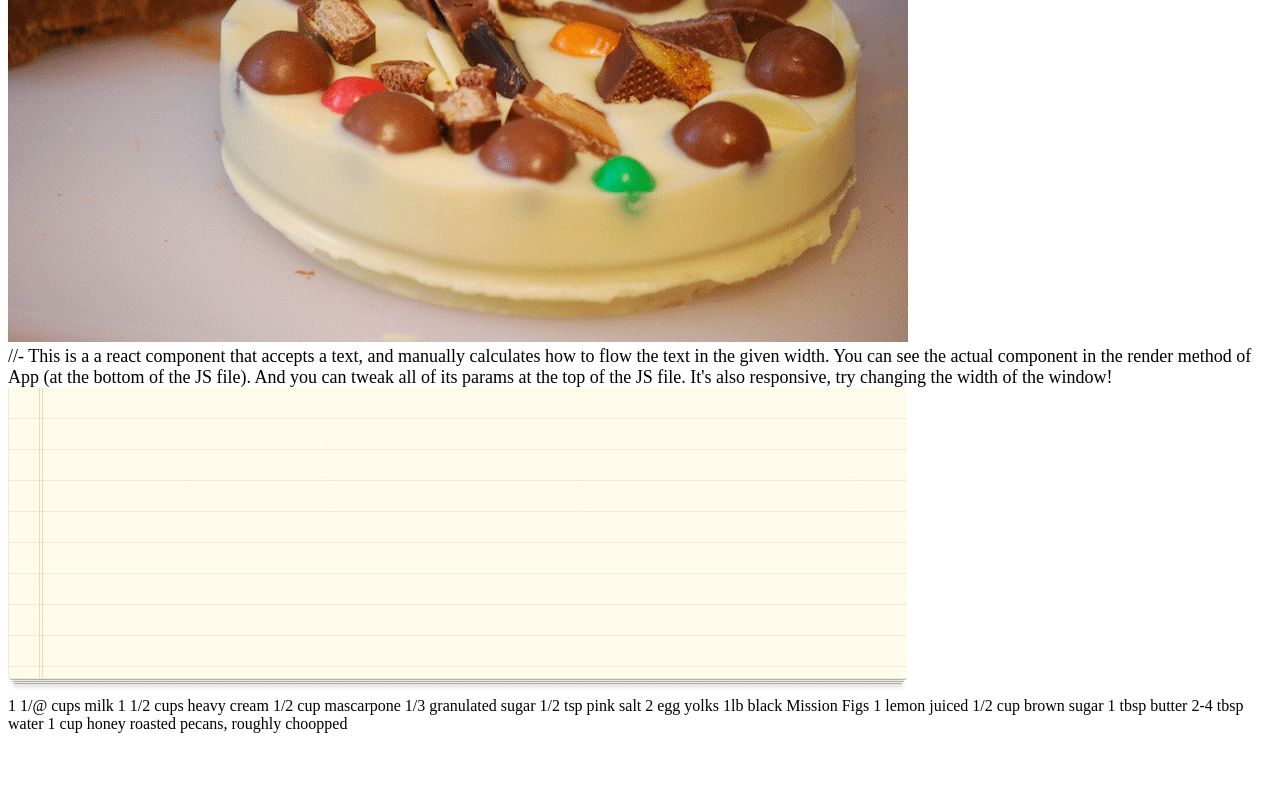
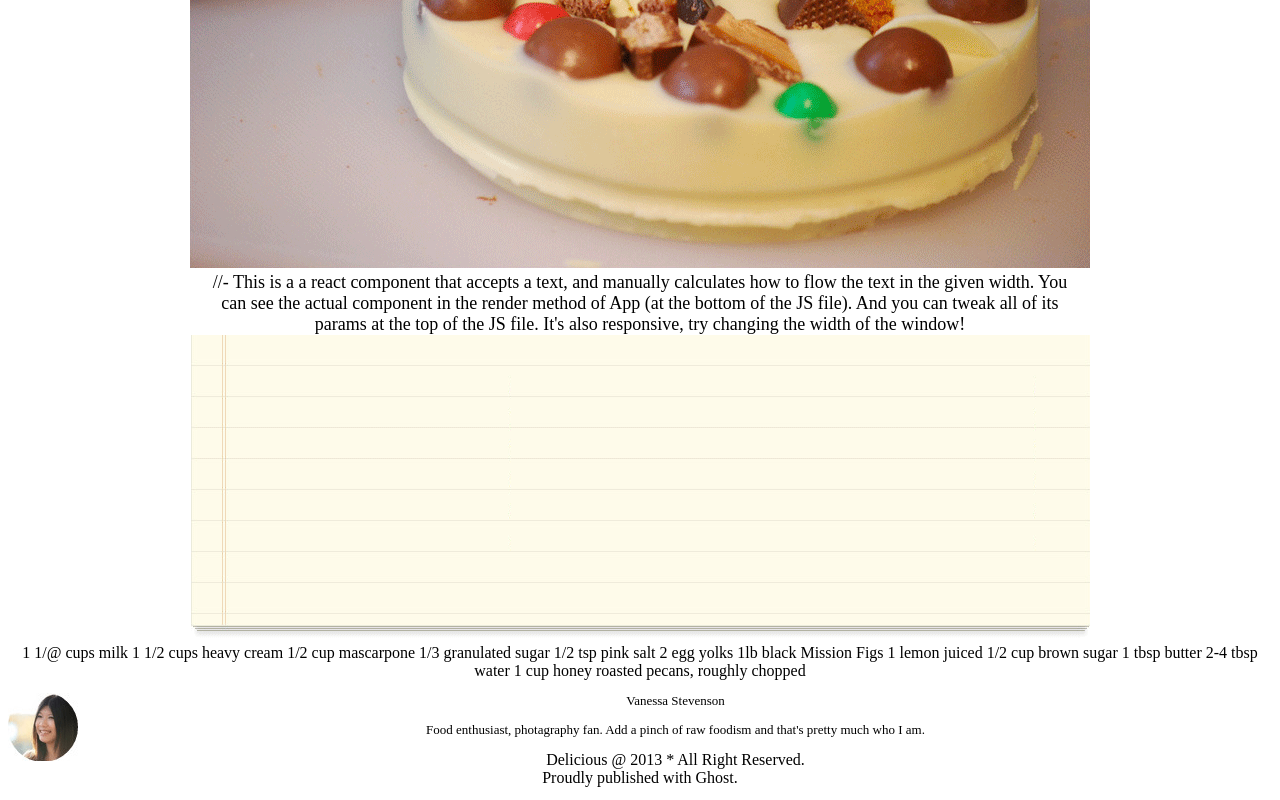
Before and after one commit to catdude2000/another-choco-pizza, a plain HTML site: page index.html in a window 1280 px wide. Shown: the part 533-1333 px from the top of the page. Before the commit the page ends 1274 px from the top, so only its background shows below. Drawn offline with Linux system fonts and the light colour scheme.

Commit message:
lots more

```diff
--- a/index.html
+++ b/index.html
@@ -27,6 +27,7 @@
 
                 </div>
             </div>
+            <!-- divider -->
         </h1>
         <h2>
             Chocalate Pizza
@@ -44,8 +45,32 @@
             <!-- sugar crossed -->
             1/2 tsp pink salt 2 egg yolks
             <!-- crossed -->
-            1lb black Mission Figs  1 lemon juiced 1/2 cup brown sugar 1 tbsp butter 2-4 tbsp water 1 cup honey roasted pecans, roughly choopped
+            1lb black Mission Figs  1 lemon juiced 1/2 cup brown sugar 1 tbsp butter 2-4 tbsp water 1 cup honey roasted pecans, roughly chopped
         </div>
+        <!-- divider -->
+        <section>
+            <div>
+                <img class="van" src="/assets/van-pic.png" alt="">
+            </div>
+            <div>
+                <p class="lowp1">
+                Vanessa Stevenson
+                </p>
+                <p class="lowp2">
+                    Food enthusiast, photagraphy fan.  Add a pinch of raw foodism and that's pretty much who I am.
+                </p>
+            </div>
+
+        </section>
+        <!-- small divider -->
+        <p class="bottom">
+            <div class="bot ln1">
+                Delicious @ 2013 * All Right Reserved.
+            </div>
+            <div class="bot ln2">
+                Proudly published with Ghost.
+            </div>
+        </p>
 
         <script src="" async defer></script>
     </body>
--- a/style.css
+++ b/style.css
@@ -1,3 +1,7 @@
+body {
+    text-align: center;
+    /* padding-left: 20%; */
+}
 .left{
     margin-right: 50%;
 }
@@ -6,6 +10,7 @@
 }
 .right {
     display: inline;
+    float: right;
 }
 .rtdvdv {
     padding-left: 6px;
@@ -22,4 +27,9 @@ h2 {
 }
 .ips {
     font-size: 18px;
+    padding-left: 16%;
+    padding-right: 16%;
 }
+.van {
+    float: left;
+}
```
